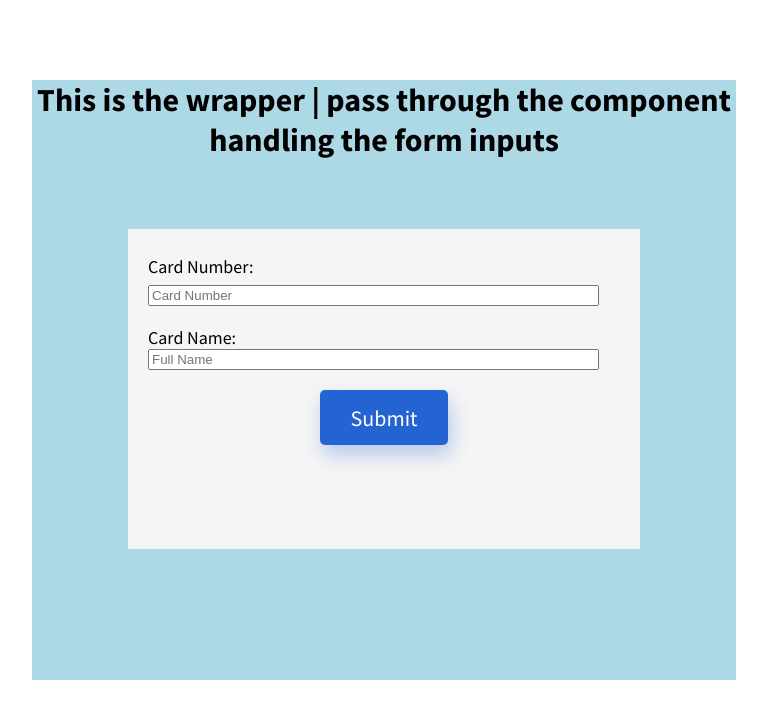
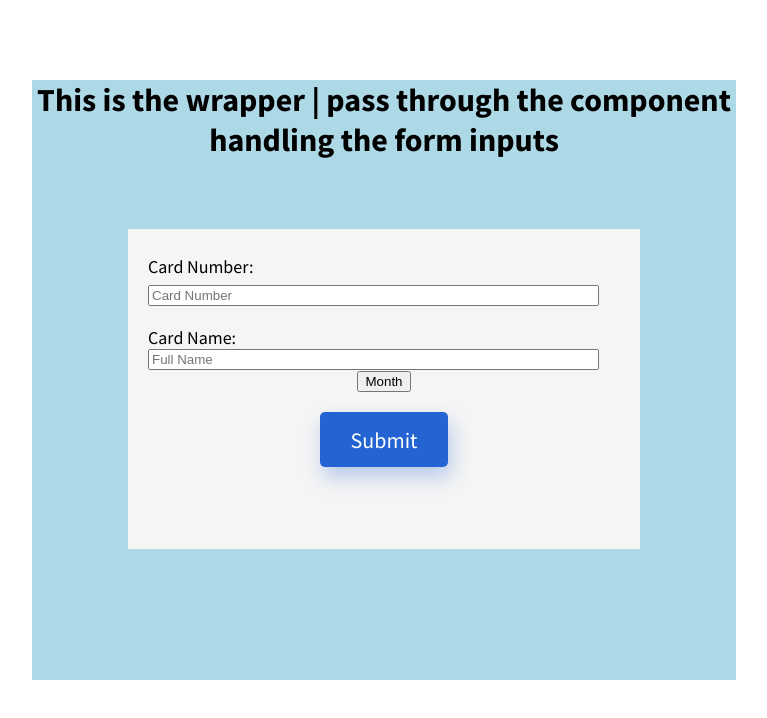
Before and after one commit to alxdelgado/Credit-Card-Form, a React (Create React App) app: page / in a window 1280 px wide. Shown: the top 718 px of the page, without its empty margins (368-1135 px from the left). Built offline with nearby package versions, Linux system fonts and the light colour scheme.

Commit message:
refactor MonthSelector to a stateful component

```diff
--- a/src/components/month-selector/month-selector.component.jsx
+++ b/src/components/month-selector/month-selector.component.jsx
@@ -2,6 +2,7 @@ import React from 'react';
 import { FontAwesomeIcon } from '@fortawesome/react-fontawesome';
 
 import './month-selector.style.scss';
+
 
 // function MonthSelector({selectMonth}) {
 //     const [month, setMonth] = useState(selectMonth);
@@ -15,10 +16,42 @@ import './month-selector.style.scss';
 //     );
 // }
 
-const MonthSelector = (props) => (
-    <div className='month-selector-container'>
-        <FontAwesomeIcon icon="angle-down"/>
-    </div>
-);
+class MonthSelector extends React.Component {
+    constructor(props) {
+        super(props);
+
+        this.state = {
+            showMonths: false,
+        }
+
+        this.showMonths = this.showMonths.bind(this);
+    }
+
+    showMonths(event) {
+        event.preventDefault();
+
+        this.setState({ showMonths: true, })
+    }
+
+    render() {
+        return (
+            <div>
+                <button>Month</button>
+                {
+                    this.state.showMonths
+                    ? (
+                        <div>
+                            {/* write code for what the dropDownMenu will show. */}
+                        </div>
+                    )
+                    : (
+                        null
+                    )
+                }
+            </div>
+        )
+    }
+}
+
 
 export default MonthSelector;
--- a/src/components/month-selector/month-selector.style.scss
+++ b/src/components/month-selector/month-selector.style.scss
@@ -1,3 +1,10 @@
 .month-selector-container {
-    width: 50%;
+    border: 3px solid darkgrey;
+    border-radius: 10px;
+    height: 20%;
+    width: 20%;
+    margin-top: 20px;
+    margin-left: 20px;
+    padding-top: 6px;
+    padding-bottom: 6px;
 }
```
